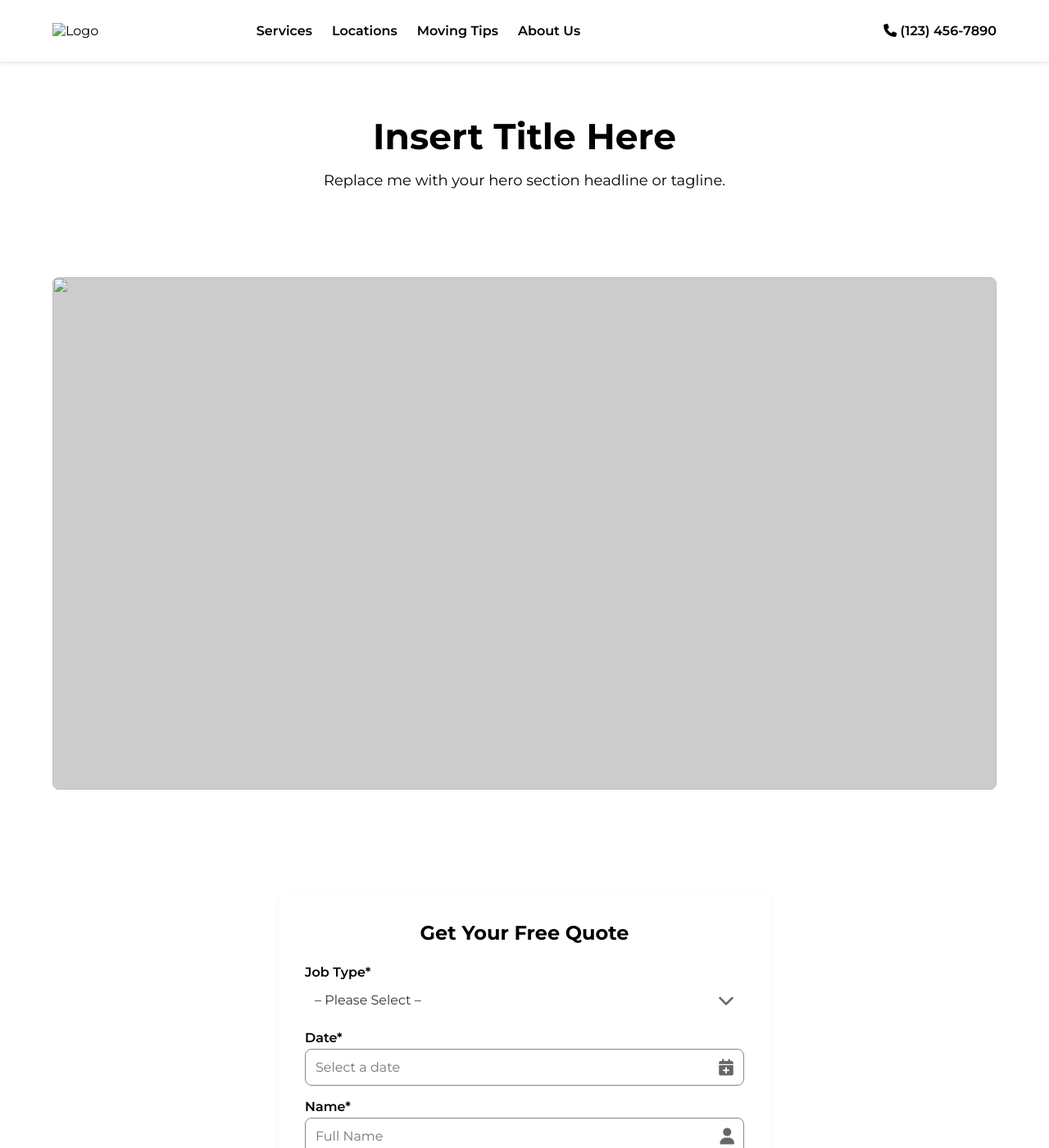
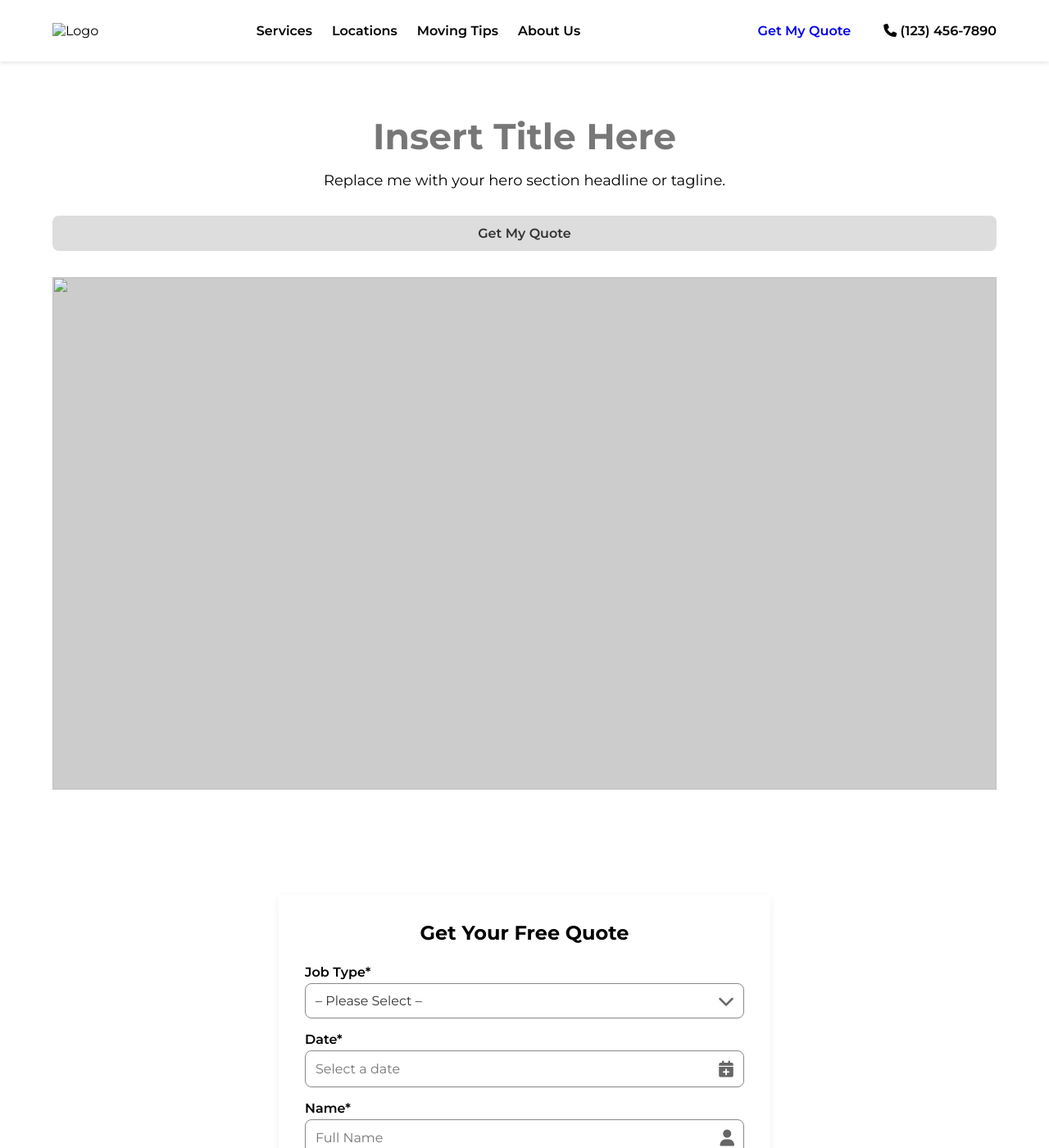
Before and after one commit to transamericanlogisticsgroup/brand-website-template, a Jekyll site: the page built from index.html, in a window 1280 px wide and 1400 px high. Shown: the whole window at 82% size. Built offline with Jekyll 4.4.1, drawn with Linux system fonts in a browser that asks for light colours.

Commit message:
Update default.html

```diff
--- a/_layouts/default.html
+++ b/_layouts/default.html
@@ -13,51 +13,6 @@
 
 
 
-
-
-
-
-    nav .actions { display:flex; gap:1rem; align-items:center }
-    .btn { padding:.75rem 1.5rem; border-radius:var(--button-radius); font-weight:600 }
-    .btn-accent { background:var(--accent-color); color:#fff }
-    .btn-red { background:var(--error-color); color:#fff }
-    .btn-outline-red { border:2px solid var(--error-color); color:var(--error-color) }
-    .hero { background:var(--secondary-bg); text-align:center; padding:4rem 0 }
-    .hero h1 { color:var(--primary-color); font-size:2.75rem; margin-bottom:1rem }
-    .hero p { font-size:1.125rem; max-width:700px; margin:0 auto 2rem }
-    .placeholder-img { width:100%; height:625px; border-radius:var(--border-radius); background:#ccc; display:flex; align-items:center; justify-content:center; color:#666 }
-    section { padding:4rem 0 }
-    .card { background:#fff; border-radius:var(--border-radius); box-shadow:0 3px 10px rgba(0,0,0,0.05); padding:2rem }
-    #quote .card { max-width:600px; margin:0 auto }
-    .form-group { margin-bottom:1rem }
-    .form-group label { display:block; font-weight:600; margin-bottom:.25rem }
-    .form-group input, .form-group select { width:100%; padding:.75rem; border:2px solid var(--accent-color); border-radius:var(--button-radius) }
-    #book .card { display:flex; flex-wrap:wrap }
-    #book .book-text { background:var(--primary-color); color:#fff; padding:2rem; flex:1 }
-    #book .book-img { flex:1 }
-    #about { background:var(--primary-color); color:#fff }
-    #about h2 { text-align:center; font-size:2rem; margin-bottom:2rem }
-    #about .feature { margin-bottom:1.5rem }
-    #about .feature h3 { font-size:1.25rem; margin-bottom:.5rem }
-    #locations .two-col { display:flex; gap:2rem; flex-wrap:wrap }
-    #locations .areas { list-style:none; columns:3; gap:1rem }
-    #locations .areas li { margin-bottom:.75rem }
-    #locations .areas li i { color:var(--accent-color); margin-right:.5rem }
-    #contact .info { display:flex; gap:2rem; flex-wrap:wrap; justify-content:center }
-    #contact .item { flex:1; min-width:200px; text-align:center }
-    #contact .item i { font-size:1.5rem; color:var(--accent-color); margin-bottom:.5rem }
-    #ready { text-align:center }
-    .placeholder-circle { width:200px; height:200px; border-radius:50%; background:var(--accent-color); margin:0 auto 1rem; display:flex; align-items:center; justify-content:center; color:#fff; font-size:2rem }
-    footer { background:var(--primary-color); color:#fff }
-    footer .footer-cols { display:flex; flex-wrap:wrap; gap:2rem; max-width:1200px; margin:0 auto; padding:4rem 0 }
-    footer .col { flex:1; min-width:150px }
-    footer h4 { margin-bottom:1rem; font-size:1.1rem }
-    footer ul { list-style:none }
-    footer ul li { margin-bottom:.5rem }
-    footer ul li a { color:#fff }
-    .social { display:flex; gap:1rem; margin-top:1rem }
-    .social a { color:#fff; font-size:1.25rem }
-    .placeholder-img img { display:block; width:100%; height:100%; object-fit:cover; border-radius:var(--border-radius) }
   </style>
 </head>
 <body>
```
